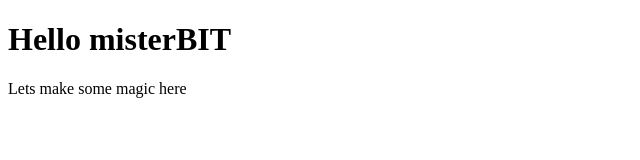
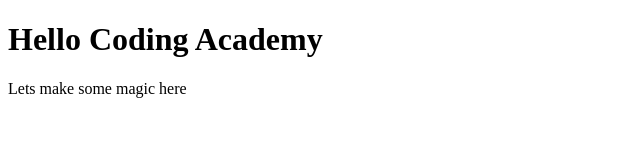
Before and after one commit to vyaron/misterBIT.github.io, a plain HTML site: page index.html in a window 1280 px wide. Shown: the whole page, without its empty margins (0-640 px from the left). Drawn offline with Linux system fonts and the light colour scheme.

Commit message:
Initial commit

```diff
--- a/index.html
+++ b/index.html
@@ -1,7 +1,7 @@
 <!DOCTYPE html>
 <html>
 <body>
-<h1>Hello misterBIT</h1>
+<h1>Hello Coding Academy</h1>
 <p>Lets make some magic here</p>
 </body>
 </html>
```
